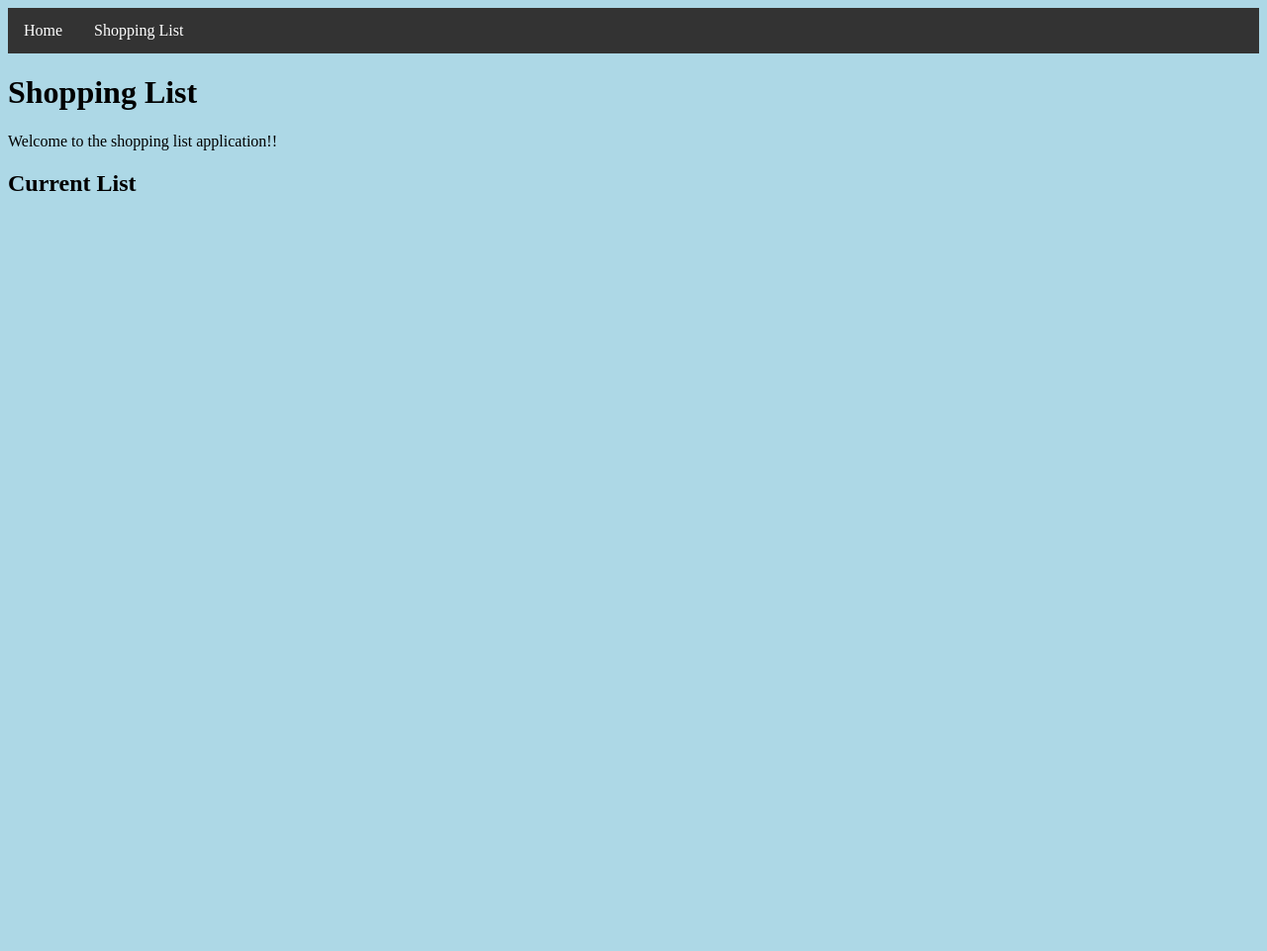
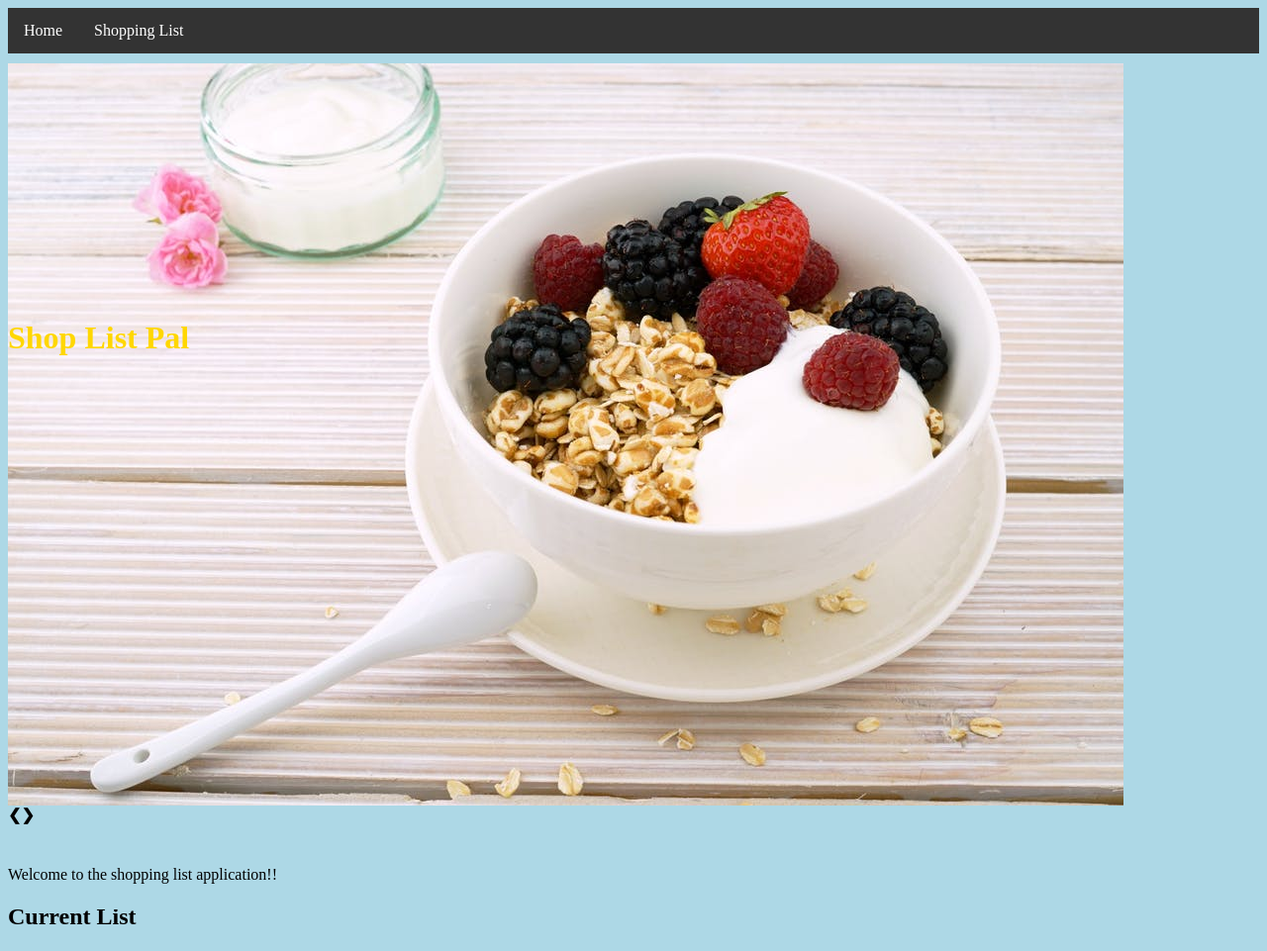
Before and after one commit to BenCook28/Angular-Shopping-List, a website: page index.html in a window 1280 px wide. Shown: the whole page at 99% size. Before the commit the page ends 800 px from the top, so only its background shows below. Drawn offline with nearby package versions, Linux system fonts and the light colour scheme; some packages are replaced by stand-ins of ours.

Commit message:
Styled Shopping List

```diff
--- a/index.html
+++ b/index.html
@@ -1,12 +1,16 @@
 
 <!DOCTYPE html>
-
+<meta name="viewport" content="width=device-width, initial-scale=1">
 <html ng-app="myApp">
 <head>
 <link rel="icon" type="image/png" sizes="16x16" href="img/favicon.png">
 	<title>Shopping List Application</title>
-
 	<link rel="stylesheet" type="text/css" href="main.css">
+	<style>
+		.mySlides {display:none}
+		.w3-left, .w3-right, .w3-badge {cursor:pointer}
+		.w3-badge {height:13px;width:13px;padding:0}
+</style>
 </head>
 <body>
 	<nav>
@@ -15,6 +19,26 @@
 			<li><a href="#/shopping-list">Shopping List</a></li>
 	</nav>
 
+	<div class="w3-container">
+		<div class="w3-content w3-display-container" style="max-width:800px">
+	  <img class="mySlides" src="img/oats.jpeg" style="width:cover">
+	  <img class="mySlides" src="img/beans.jpg" style="width:cover">
+	  <img class="mySlides" src="img/rice.jpeg" style="width:cover">
+	  <div class="w3-center w3-container w3-section w3-large w3-text-white w3-display-bottommiddle" style="width:100%">
+	  <h1>Shop List Pal</h1>
+	<table id="inlineTable" cellspacing="0" cellpadding="0">
+	<thead>
+		<tr>
+	    	<th><div class="w3-left w3-hover-text-khaki" onclick="plusDivs(-1)">&#10094;</div></th>
+	    	<th><div class="w3-right w3-hover-text-khaki" onclick="plusDivs(1)">&#10095;</div></th>
+	</table>
+	    <span class="w3-badge demo w3-border w3-transparent w3-hover-white" onclick="currentDiv(1)"></span>
+	    <span class="w3-badge demo w3-border w3-transparent w3-hover-white" onclick="currentDiv(2)"></span>
+	    <span class="w3-badge demo w3-border w3-transparent w3-hover-white" onclick="currentDiv(3)"></span>
+	 </div>
+</div>
+	<div id= rectangle></div>
+	</div>
 	<main ng-view></main>
 
 	<script src="https://ajax.googleapis.com/ajax/libs/angularjs/1.5.6/angular.min.js"></script>
@@ -23,5 +47,6 @@
 	<script type="text/javascript" src="./shopping-controller.js"></script>
 	<script type="text/javascript" src="./shopping-service.js"></script>
 	<script type="text/javascript" src="./home-controller.js"></script>
+	<script type="text/javascript" src="./slideshow.js"></script>
 </body>
 </html>
--- a/main.css
+++ b/main.css
@@ -58,3 +58,32 @@ body{
 	background-size: 100% 100%;
 	-o-background-size: 100% 100%;
 }*/
+/*.mySlides {
+	display:none;
+
+.w3-left, .w3-right, .w3-badge {cursor:pointer}
+.w3-badge {height:13px;width:13px;padding:0}
+}*/
+#inlineTable{
+  border: none;
+}
+#rectangle{
+	width: cover;
+	height: 1.5em;
+	position: relative;
+	border: 1px solid lightblue;
+	top: 3.75em;
+	z-index: 20;
+	background-color: lightblue;
+}
+.w3-container{
+	position: relative
+}
+h1{
+	position: absolute;
+	top: -16em;
+	width: 100%;
+	z-index: 3;
+	font: sans-serif;
+	color: gold;
+}
--- /dev/null
+++ b/slideshow.js
@@ -0,0 +1,26 @@
+var slideIndex = 1;
+showDivs(slideIndex);
+
+function plusDivs(n) {
+  showDivs(slideIndex += n);
+}
+
+function currentDiv(n) {
+  showDivs(slideIndex = n);
+}
+
+function showDivs(n) {
+  var i;
+  var x = document.getElementsByClassName("mySlides");
+  var dots = document.getElementsByClassName("demo");
+  if (n > x.length) {slideIndex = 1}
+  if (n < 1) {slideIndex = x.length}
+  for (i = 0; i < x.length; i++) {
+     x[i].style.display = "none";
+  }
+  for (i = 0; i < dots.length; i++) {
+     dots[i].className = dots[i].className.replace(" w3-white", "");
+  }
+  x[slideIndex-1].style.display = "block";
+  dots[slideIndex-1].className += " w3-white";
+}
```
Also changed, not shown: img/beans.jpg (added), img/blue_bar.PNG (added), img/oatmeal.jpeg (added), img/oats.jpeg (added), img/rice.jpeg (added), img/veggie.jpg (added).
